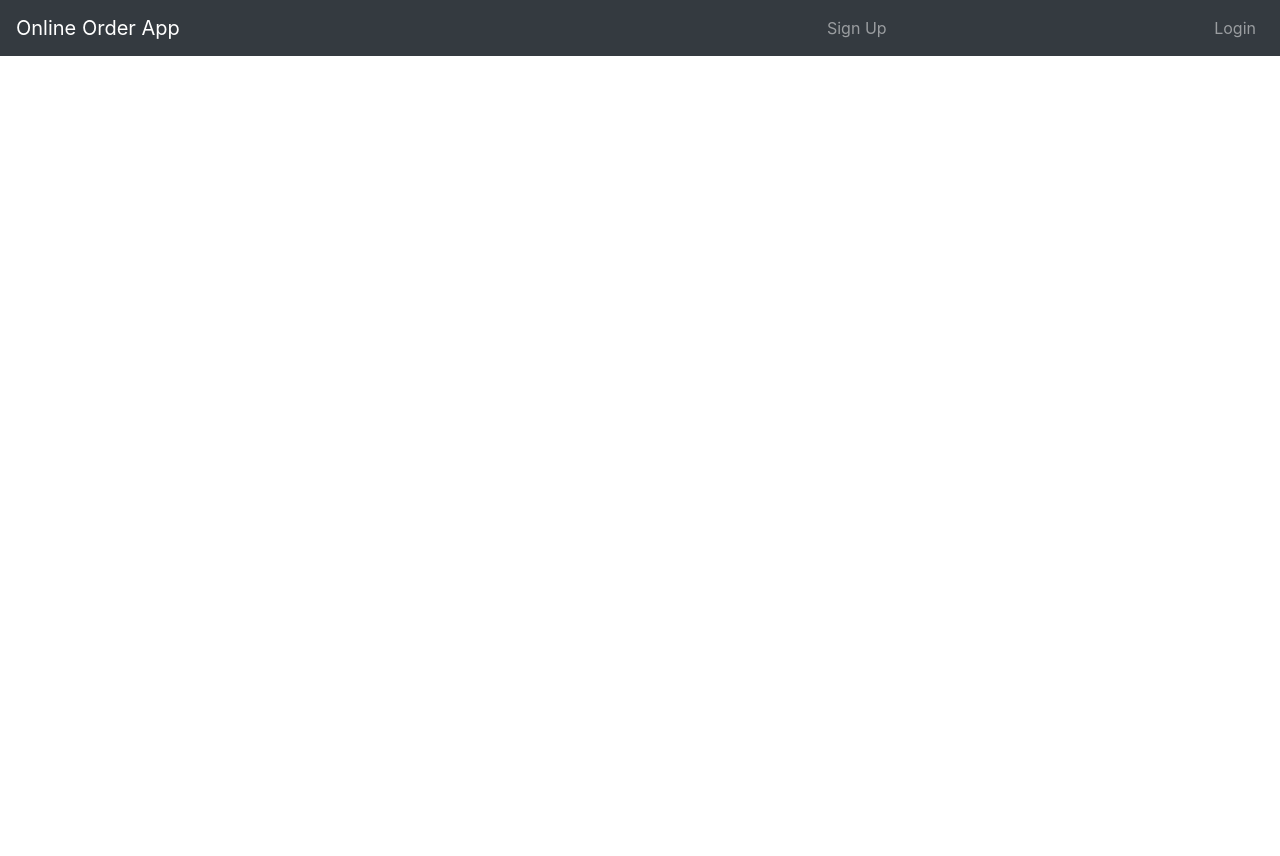
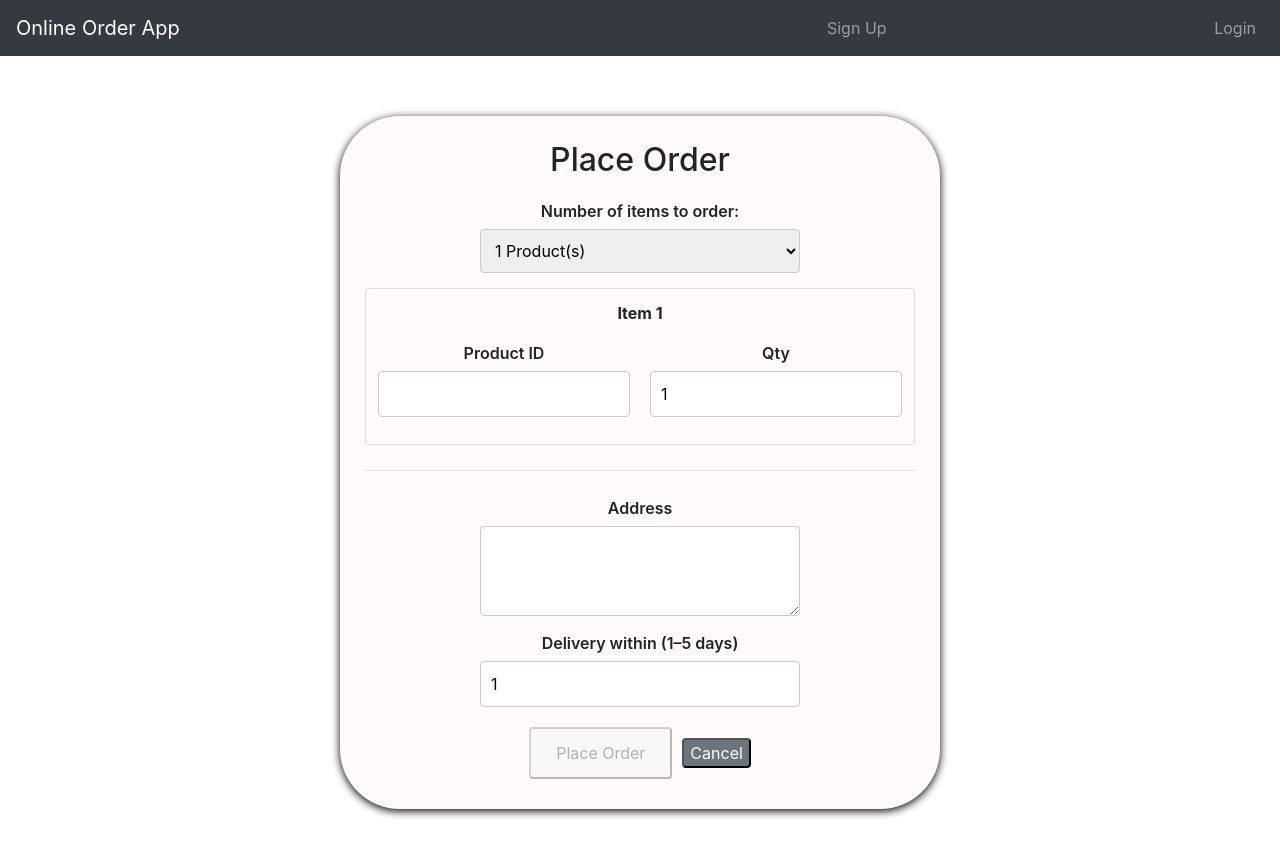
Before and after one commit to Rakesh8086/order-management-frontend, an Angular app: page /place-order in a window 1280 px wide. Before the commit this address led to /. Shown: the top 856 px of the page. Before the commit the page ends 800 px from the top, so only its background shows below. Built offline with nearby package versions, Linux system fonts and the light colour scheme.

Commit message:
Place order component implemented

```diff
--- a/src/app/app-module.ts
+++ b/src/app/app-module.ts
@@ -1,6 +1,7 @@
 import { NgModule, provideBrowserGlobalErrorListeners } from '@angular/core';
 import { BrowserModule } from '@angular/platform-browser';
 import { ReactiveFormsModule } from '@angular/forms';
+import { FormsModule } from '@angular/forms';
 import { HttpClientModule } from '@angular/common/http';
 
 import { AppRoutingModule } from './app-routing-module';
@@ -11,6 +12,7 @@ import { HomeComponent } from './home/home.component';
 import { LoginComponent } from './login/login.component';
 import { AddProductComponent } from './add-product/add-product.component';
 import { ManageProductComponent } from './manage-product/manage-product.component';
+import { PlaceOrderComponent } from './place-order/place-order.component';
 
 @NgModule({
   declarations: [
@@ -19,12 +21,14 @@ import { ManageProductComponent } from './manage-product/manage-product.componen
     HomeComponent,
     LoginComponent,
     AddProductComponent,
-    ManageProductComponent
+    ManageProductComponent,
+    PlaceOrderComponent
  ],
   imports: [
     BrowserModule,
     AppRoutingModule,
     ReactiveFormsModule,
+    FormsModule,
     HttpClientModule
   ],
   providers: [
--- a/src/app/app-routing-module.ts
+++ b/src/app/app-routing-module.ts
@@ -5,6 +5,7 @@ import { LoginComponent } from './login/login.component';
 import { HomeComponent } from './home/home.component';
 import { AddProductComponent } from './add-product/add-product.component';
 import { ManageProductComponent } from './manage-product/manage-product.component';
+import { PlaceOrderComponent } from './place-order/place-order.component';
 
 const routes: Routes = [
   {path: 'register', component: RegisterComponent},
@@ -12,6 +13,7 @@ const routes: Routes = [
   {path: 'home', component: HomeComponent},
   {path: 'add-product', component: AddProductComponent},
   {path: 'manage-product/:id', component: ManageProductComponent},
+  {path: 'place-order', component: PlaceOrderComponent},
   {path: '', redirectTo: 'login', pathMatch: 'full'}
 ];
 
--- a/src/app/app.html
+++ b/src/app/app.html
@@ -10,6 +10,9 @@
       @if(isLoggedIn){
       <li class="nav-item">
         <a class="nav-link" routerLink="/home">Home</a>
+      </li>
+      <li class="nav-item">
+        <a class="nav-link" routerLink="/place-order">Place Order</a>
       </li>
       }
     </ul>
--- a/src/app/home/home.component.html
+++ b/src/app/home/home.component.html
@@ -64,7 +64,6 @@
         @if(isWarehouseManager && (filterType === 'lowstock' || filterType === 'id')){
           <th>Status</th>
         }
-        <th>Add to Cart</th>
         @if(isWarehouseManager){
           <th>Manage</th>
         }
@@ -87,7 +86,6 @@
         @if(isWarehouseManager && (filterType === 'lowstock' || filterType === 'id')){
           <td>{{p.isActive?'Active':'Inactive'}}</td>
         }
-        <td><button>Add</button></td>
         @if(isWarehouseManager){
           <td><button [routerLink]="['/manage-product', p.id]">Manage</button></td>
         }
--- /dev/null
+++ b/src/app/place-order/place-order.component.css
@@ -0,0 +1,129 @@
+.manage-container {
+  max-width: 600px;
+  margin: 60px auto;
+  padding: 25px;
+  background: #fffbfb;
+  border-radius: 60px;
+  text-align: center;
+  box-shadow: 0 2px 8px rgb(0, 0, 0);
+
+  display: flex;
+  flex-direction: column;
+  align-items: center;
+}
+
+.manage-container h2 {
+  margin-bottom: 20px;
+}
+
+.status-message {
+  margin-bottom: 15px;
+  padding: 10px;
+  background: #e8f5e9;
+  border-radius: 4px;
+  text-align: center;
+  width: 100%;
+  max-width: 700px;
+}
+
+.input-group {
+  display: flex;
+  flex-direction: column;
+  align-items: center;
+  margin-bottom: 15px;
+  width: 100%;
+}
+
+.input-group label {
+  margin-bottom: 6px;
+  font-weight: 600;
+}
+
+.input-row {
+  display: flex;
+  justify-content: center;
+  gap: 20px;
+  width: 100%;
+}
+
+.item-entry {
+  padding: 12px;
+  border: 1px solid #ddd;
+  border-radius: 4px;
+  margin-bottom: 15px;
+  width: 100%;
+  max-width: 700px;
+}
+
+textarea,
+input,
+select {
+  padding: 10px;
+  border: 1px solid #ccc;
+  border-radius: 4px;
+  width: 100%;
+  max-width: 320px;
+}
+
+textarea {
+  height: 90px;
+}
+
+.divider {
+  margin: 25px 0;
+  width: 100%;
+}
+
+.button-update,
+.button-back {
+  margin: 5px;
+  border-radius: 4px;
+}
+
+.button-update {
+  padding: 12px 25px;
+}
+
+.button-back {
+  background: #6c757d;
+  color: #fff;
+}
+
+.confirm-box {
+  position: fixed;
+  inset: 0;
+  background: rgba(0, 0, 0, 0.4);
+  display: flex;
+  align-items: center;
+  justify-content: center;
+}
+
+.modal-box {
+  background: #fff;
+  padding: 20px;
+  border-radius: 6px;
+  text-align: center;
+  width: 90%;
+  max-width: 350px;
+}
+
+.options {
+  display: flex;
+  justify-content: center;
+  gap: 10px;
+}
+
+.options button {
+  margin: 5px;
+  border-radius: 4px;
+}
+
+.button-yes {
+  background: #dc3545;
+  color: #fff;
+}
+
+.button-no {
+  background: #6c757d;
+  color: #fff;
+}
--- /dev/null
+++ b/src/app/place-order/place-order.component.html
@@ -0,0 +1,69 @@
+<div class="manage-container">
+  <h2>Place Order</h2>
+  <div *ngIf="message" class="status-message">
+    {{message}}
+  </div>
+
+  <div class="input-group">
+    <label>Number of items to order:</label>
+    <select (change)="onItemCountChange($event)">
+      <option *ngFor="let opt of itemOptions" [value]="opt">
+        {{ opt }} Product(s)
+      </option>
+    </select>
+  </div>
+
+  <form
+    [formGroup]="orderForm"
+    (ngSubmit)="orderForm.valid && (ConfirmationBox = true)">
+    <div formArrayName="items">
+      <div *ngFor="let item of items.controls; let i = index" [formGroupName]="i" class="item-entry">
+        <p><strong>Item {{i + 1}}</strong></p>
+        <div class="input-row">
+          <div class="input-group">
+            <label>Product ID</label>
+            <input type="number" formControlName="productId">
+          </div>
+          <div class="input-group">
+            <label>Qty</label>
+            <input type="number" formControlName="quantity">
+          </div>
+        </div>
+      </div>
+    </div>
+
+    <hr class="divider">
+
+    <div class="input-group">
+      <label>Address</label>
+      <textarea formControlName="address" rows="3"></textarea>
+    </div>
+    <div class="input-group">
+      <label>Delivery within (1–5 days)</label>
+      <input type="number" formControlName="deliveryWithinDays">
+    </div>
+
+    <button type="submit" class="button-update" [disabled]="orderForm.invalid || isSubmitting">
+      Place Order
+    </button>
+
+    <button type="button" class="button-back" routerLink="/home">
+      Cancel
+    </button>
+  </form>
+
+  <div class="confirm-box" *ngIf="ConfirmationBox">
+    <div class="modal-box">
+      <h3>Confirm Order</h3>
+      <p>Are you sure you want to place this order?</p>
+      <div class="options">
+        <button class="button-yes" (click)="confirmPlaceOrder()">
+          Yes, Order
+        </button>
+        <button class="button-no" (click)="ConfirmationBox = false" [disabled]="isSubmitting">
+          Wait
+        </button>
+      </div>
+    </div>
+  </div>
+</div>
--- /dev/null
+++ b/src/app/place-order/place-order.component.ts
@@ -0,0 +1,91 @@
+import { ChangeDetectorRef, Component, OnInit } from '@angular/core';
+import { FormGroup, FormBuilder, Validators, FormArray } from '@angular/forms';
+import { OrderService } from '../services/order.service';
+
+@Component({
+  selector: 'app-place-order.component',
+  templateUrl: './place-order.component.html',
+  styleUrls: ['./place-order.component.css'],
+  standalone: false
+})
+export class PlaceOrderComponent implements OnInit {
+  orderForm!: FormGroup;
+  itemOptions = [1, 2, 3];
+  message = '';
+  ConfirmationBox = false;
+  isSubmitting = false;
+
+  constructor(
+    private fb: FormBuilder, private orderService: OrderService,
+    private changeDetector: ChangeDetectorRef){
+
+  }
+
+  ngOnInit(): void {
+    this.orderForm = this.fb.group({
+      address: ['', Validators.required],
+      deliveryWithinDays: [1, [Validators.required, Validators.min(1), Validators.max(5)]],
+      items: this.fb.array([this.createItem()])
+    });
+  }
+
+  createItem(): FormGroup{
+    return this.fb.group({
+      productId: [null, [Validators.required, Validators.pattern(/^\d+$/)]],
+      quantity: [1, [Validators.required,Validators.min(1)]]
+    });
+  }
+
+  get items(): FormArray{
+    return this.orderForm.get('items') as FormArray;
+  }
+
+  onItemCountChange(event: Event): void{
+    const count = Number((event.target as HTMLSelectElement).value);
+    this.items.clear();
+    for(let i=0;i<count;i++){
+      this.items.push(this.createItem());
+    }
+  }
+
+  confirmPlaceOrder(): void{
+    // closes confirm box as soon as order place
+    this.ConfirmationBox = false;
+    if(this.isSubmitting){
+      return;
+    }
+    this.isSubmitting = true;
+    this.orderService.placeOrder(this.orderForm.value).subscribe({
+      next:(orderId: number) =>{
+        this.message = `Order placed, Order ID: ${orderId}`;
+        this.isSubmitting = false;
+        this.orderForm.reset({
+          address: '',
+          deliveryWithinDays: 1
+        });
+        this.items.clear();
+        this.items.push(this.createItem());
+        this.changeDetector.detectChanges();
+      },
+      error: err=>{
+        this.isSubmitting = false;
+        this.message = '';
+        if(typeof err.error === 'string'){
+          try {
+            const parsed = JSON.parse(err.error);
+            if(typeof parsed === 'object'){
+              this.message = parsed;
+            }
+            else {
+              this.message = err.error;
+            }
+          }
+          catch {
+            this.message = err.error;
+          }
+        }
+        this.changeDetector.detectChanges();
+      }
+    });
+  }
+}
--- /dev/null
+++ b/src/app/services/order.service.ts
@@ -0,0 +1,19 @@
+import { HttpClient } from "@angular/common/http";
+import { Injectable } from "@angular/core";
+import { Observable } from "rxjs";
+import { StorageService } from "./storage.service";
+
+@Injectable({ providedIn: 'root' })
+export class OrderService {
+  private API_URL = 'https://localhost:8086/order-service/api/orders';
+
+  constructor(private http: HttpClient,
+    private storageService: StorageService){
+
+  }
+
+  placeOrder(orderData: any): Observable<number> {
+    return this.http.post<number>(`${this.API_URL}/order`, orderData,
+    {withCredentials: true});
+  }
+}
```
Also changed, not shown: 1 other file (tests, documents, lock files or other folders).
